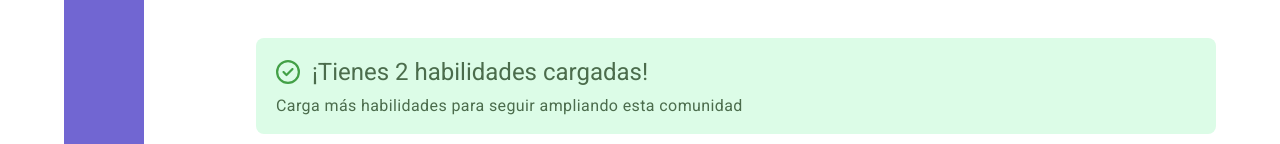
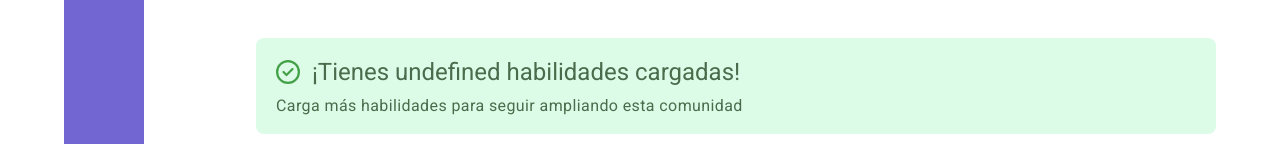
Before and after one commit to AdoptaUnJuniorPlatform/GT-HelpHub-Front, a React (Vite) app: page /profile/crear-habilidades in a window 1280 px wide. Shown: the part 637-781 px from the top of the page. Built offline with nearby package versions, Linux system fonts and the light colour scheme; no server answers; sample sign-in values are in the browser's storage.

Commit message:
feat: Counting and dynamic rendering of the Green Alert component in Ability

```diff
--- a/src/components/Ability.tsx
+++ b/src/components/Ability.tsx
@@ -1,13 +1,16 @@
+import { useAvilityContext } from "../context/AvilityContext"
 import BlueBorderBox from "./BlueBorderBox"
 import GreenAlert from "./GreenAlert"
 import NewAbility from "./NewAbility"
 
 function Ability() {
+  const {userHabilities} = useAvilityContext();
+  const number = userHabilities?.habilities.length
   return (
     <main className="flex flex-col w-full font-roboto not-italic">
       <section className="pt-10 pb-16">
         <GreenAlert
-          title="Tienes 2 habilidades cargadas"
+          title={`Tienes ${number} ${number === 1 ? "habilidad cargada" : "habilidades cargadas"}`}
           text="Carga más habilidades para seguir ampliando esta comunidad"
         />
         <div className="pt-8">
```
